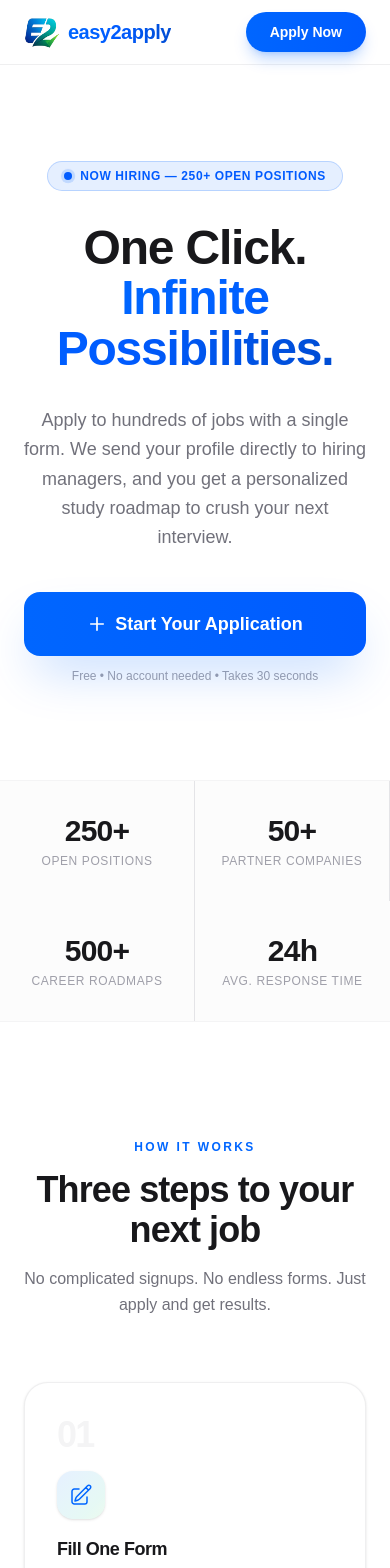
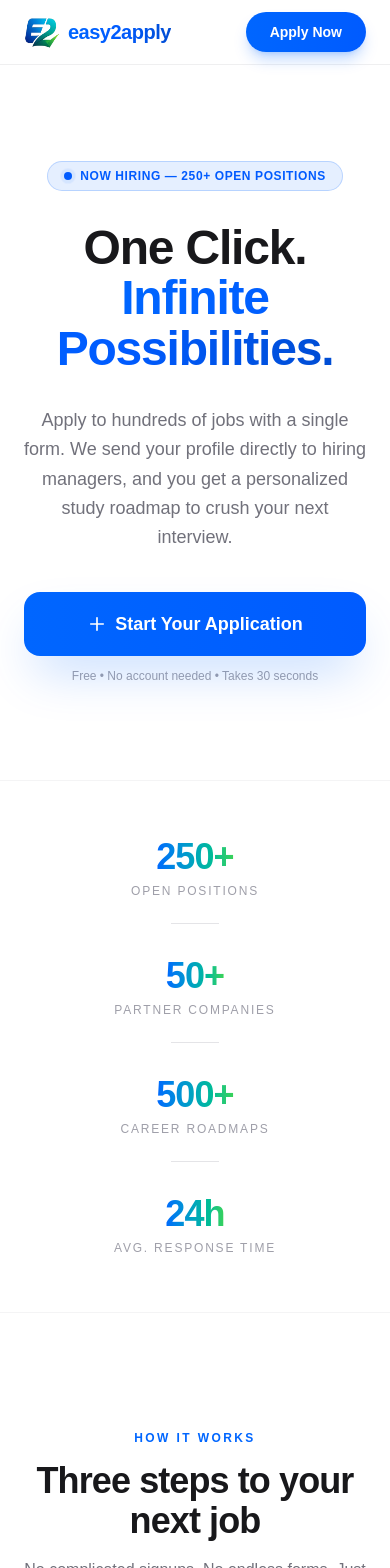
Before and after one commit to SaiLinHtet-KiRA/Ai-Job, a Next.js app: page / in a window 390 px wide. Shown: the top 1568 px of the page. Built offline with nearby package versions, Linux system fonts and the light colour scheme.

Commit message:
final version

```diff
--- a/app/admin/(dashboard)/layout.tsx
+++ b/app/admin/(dashboard)/layout.tsx
@@ -1,5 +1,6 @@
 "use client";
 
+import { useState, useEffect } from "react";
 import { useRouter, usePathname } from "next/navigation";
 import Link from "next/link";
 import Image from "next/image";
@@ -48,25 +49,44 @@ export default function AdminLayout({
 }) {
   const router = useRouter();
   const pathname = usePathname();
+  const [sidebarOpen, setSidebarOpen] = useState(false);
+
+  useEffect(() => {
+    setSidebarOpen(false);
+  }, [pathname]);
+
+  useEffect(() => {
+    if (sidebarOpen) {
+      document.body.style.overflow = "hidden";
+    } else {
+      document.body.style.overflow = "";
+    }
+    return () => { document.body.style.overflow = ""; };
+  }, [sidebarOpen]);
 
   async function handleLogout() {
     await fetch("/api/admin/logout", { method: "POST" });
     router.push("/admin");
   }
 
-  return (
-    <div className="flex min-h-screen bg-zinc-50 dark:bg-zinc-950" suppressHydrationWarning>
-      <div className="pointer-events-none fixed inset-0 -z-10 h-full w-full bg-[radial-gradient(#e5e7eb_1px,transparent_1px)] [background-size:24px_24px] dark:bg-[radial-gradient(#1f2937_1px,transparent_1px)]" />
-
-      <aside className="fixed left-0 top-0 z-30 flex h-full w-60 flex-col border-r border-zinc-200/60 bg-white/80 backdrop-blur-sm dark:border-zinc-800 dark:bg-zinc-900/80">
-        <div className="border-b border-zinc-200/60 px-5 py-5 dark:border-zinc-800">
-          <Link href="/admin/dashboard" className="flex items-center gap-2 text-lg font-bold tracking-tight text-zinc-900 dark:text-white">
+  const sidebarContent = (
+    <div className="flex h-full flex-col">
+      <div className="flex items-center justify-between border-b border-zinc-200/60 px-5 py-5 dark:border-zinc-800">
+        <Link href="/admin/dashboard" className="flex items-center gap-2 text-lg font-bold tracking-tight text-zinc-900 dark:text-white" onClick={() => setSidebarOpen(false)}>
           <Image src="/logo.avif" alt="easy2apply" width={32} height={32} className="h-8 w-8 rounded-lg" />
           <span className="bg-gradient-to-r from-primary to-primary-dark bg-clip-text text-transparent">
             easy2apply
           </span>{" "}
           Admin
         </Link>
+        <button
+          onClick={() => setSidebarOpen(false)}
+          className="rounded-lg p-1.5 text-zinc-400 hover:bg-zinc-100 hover:text-zinc-600 lg:hidden dark:hover:bg-zinc-800 dark:hover:text-zinc-300"
+        >
+          <svg className="h-5 w-5" fill="none" viewBox="0 0 24 24" stroke="currentColor" strokeWidth={2}>
+            <path strokeLinecap="round" strokeLinejoin="round" d="M6 18L18 6M6 6l12 12" />
+          </svg>
+        </button>
       </div>
 
       <nav className="flex-1 space-y-1 px-3 py-4">
@@ -74,6 +94,7 @@ export default function AdminLayout({
           <Link
             key={item.href}
             href={item.href}
+            onClick={() => setSidebarOpen(false)}
             className={`${linkBase} ${
               pathname.startsWith(item.href) ? linkActive : linkInactive
             }`}
@@ -95,9 +116,51 @@ export default function AdminLayout({
           Sign Out
         </button>
       </div>
+    </div>
+  );
+
+  return (
+    <div className="flex min-h-screen bg-zinc-50 dark:bg-zinc-950" suppressHydrationWarning>
+      <div className="pointer-events-none fixed inset-0 -z-10 h-full w-full bg-[radial-gradient(#e5e7eb_1px,transparent_1px)] [background-size:24px_24px] dark:bg-[radial-gradient(#1f2937_1px,transparent_1px)]" />
+
+      {/* Mobile top bar */}
+      <div className="fixed left-0 right-0 top-0 z-20 flex h-14 items-center justify-between border-b border-zinc-200/60 bg-white/80 px-4 backdrop-blur-sm lg:hidden dark:border-zinc-800 dark:bg-zinc-950/80">
+        <button
+          onClick={() => setSidebarOpen(true)}
+          className="rounded-lg p-1.5 text-zinc-500 hover:bg-zinc-100 dark:text-zinc-400 dark:hover:bg-zinc-800"
+        >
+          <svg className="h-6 w-6" fill="none" viewBox="0 0 24 24" stroke="currentColor" strokeWidth={1.5}>
+            <path strokeLinecap="round" strokeLinejoin="round" d="M3.75 6.75h16.5M3.75 12h16.5m-16.5 5.25h16.5" />
+          </svg>
+        </button>
+        <Link href="/admin/dashboard" className="flex items-center gap-2">
+          <Image src="/logo.avif" alt="easy2apply" width={24} height={24} className="h-6 w-6 rounded-md" />
+          <span className="text-sm font-bold text-zinc-900 dark:text-white">Admin</span>
+        </Link>
+        <div className="w-9" />
+      </div>
+
+      {/* Mobile overlay */}
+      {sidebarOpen && (
+        <div
+          className="fixed inset-0 z-30 bg-black/40 backdrop-blur-sm lg:hidden"
+          onClick={() => setSidebarOpen(false)}
+        />
+      )}
+
+      {/* Sidebar — desktop: fixed, mobile: slide-in */}
+      <aside
+        className={`fixed left-0 top-0 z-40 flex h-full w-60 flex-col border-r border-zinc-200/60 bg-white/80 backdrop-blur-sm transition-transform duration-300 dark:border-zinc-800 dark:bg-zinc-900/80 ${
+          sidebarOpen ? "translate-x-0" : "-translate-x-full"
+        } lg:translate-x-0`}
+      >
+        {sidebarContent}
       </aside>
 
-      <main className="ml-60 flex-1 p-8">{children}</main>
+      {/* Main content */}
+      <main className="flex-1 px-4 pb-8 pt-20 lg:ml-60 lg:px-8 lg:pt-8">
+        {children}
+      </main>
     </div>
   );
 }
--- a/app/page.tsx
+++ b/app/page.tsx
@@ -156,18 +156,25 @@ export default function Home() {
       </section>
 
       {/* ── Stats Bar ── */}
-      <section className="border-y border-zinc-100 bg-zinc-50/50 dark:border-zinc-800 dark:bg-zinc-900/30">
-        <div className="mx-auto grid max-w-5xl grid-cols-2 divide-x divide-zinc-200 dark:divide-zinc-800 sm:grid-cols-4">
-          {stats.map((s) => (
-            <div key={s.label} className="px-6 py-8 text-center">
-              <p className="text-3xl font-extrabold tracking-tight text-zinc-900 dark:text-white">
-                {s.value}
-              </p>
-              <p className="mt-1 text-xs font-medium uppercase tracking-wider text-zinc-400 dark:text-zinc-500">
-                {s.label}
-              </p>
-            </div>
-          ))}
+      <section className="border-y border-zinc-100 dark:border-zinc-800">
+        <div className="mx-auto max-w-5xl px-4 py-14 sm:py-20">
+          <div className="flex flex-col items-center gap-8 sm:flex-row sm:justify-between sm:gap-0">
+            {stats.map((s, i) => (
+              <div key={s.label} className="flex flex-col items-center text-center sm:min-w-[120px]">
+                <span className="text-4xl font-black tracking-tight sm:text-5xl">
+                  <span className="bg-gradient-to-r from-primary to-accent bg-clip-text text-transparent">
+                    {s.value}
+                  </span>
+                </span>
+                <span className="mt-1.5 text-xs font-medium uppercase tracking-[0.15em] text-zinc-400 dark:text-zinc-500">
+                  {s.label}
+                </span>
+                {i < stats.length - 1 && (
+                  <span className="mt-6 h-px w-12 bg-zinc-200 sm:hidden dark:bg-zinc-700" />
+                )}
+              </div>
+            ))}
+          </div>
         </div>
       </section>
 
```
Lines whose indentation alone changed are shown as unchanged.
